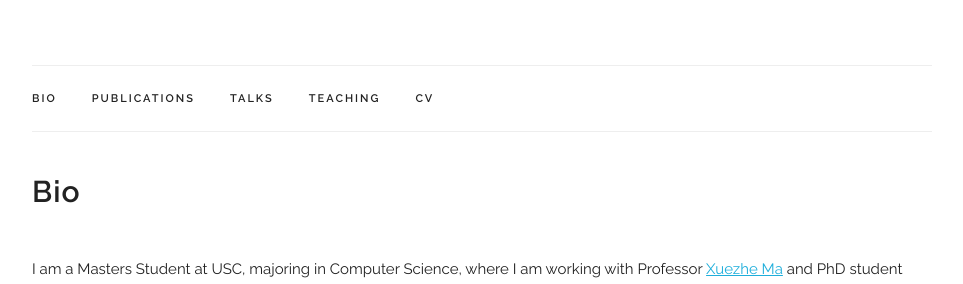
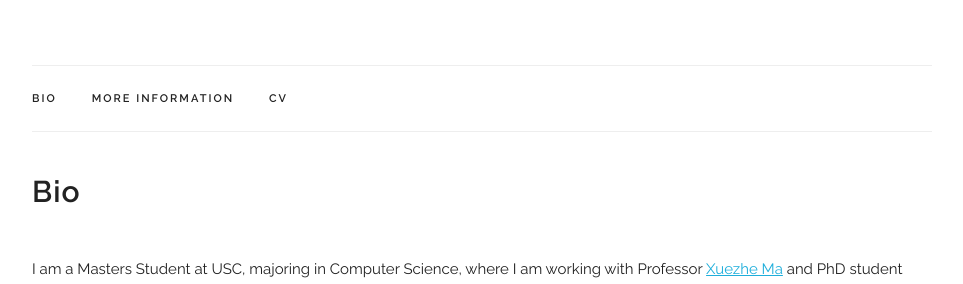
Before and after one commit to euigyuki/euigyuki.github.io, a Jekyll site: the page built from index.html, in a window 1280 px wide. Shown: the part 316-600 px from the top of the page, without its empty margins (158-1121 px from the left). Built offline with Jekyll 4.4.1, drawn with Linux system fonts in a browser that asks for light colours.

Commit message:
updated website

```diff
--- a/_layouts/default.html
+++ b/_layouts/default.html
@@ -93,9 +93,7 @@
       <div class="container">
         <ul class="navbar-list">
           <li class="navbar-item"><a class="navbar-link" href={{ "/index.html#bio" | prepend: site.baseurl }}>Bio</a></li>
-          <li class="navbar-item"><a class="navbar-link" href={{ "/index.html#publications" | prepend: site.baseurl }}>Publications</a></li>
-          <li class="navbar-item"><a class="navbar-link" href={{ "/index.html#talks" | prepend: site.baseurl }}>Talks</a></li>
-          <li class="navbar-item"><a class="navbar-link" href={{ "/index.html#teaching" | prepend: site.baseurl }}>Teaching</a></li>
+          <li class="navbar-item"><a class="navbar-link" href={{ "/index.html#publications" | prepend: site.baseurl }}>More Information</a></li>
           <li class="navbar-item"><a class="navbar-link" href={{ site.data.main_info.resume | prepend: site.baseurl }} target="_blank">CV</a></li>
         </ul>
       </div>
```
